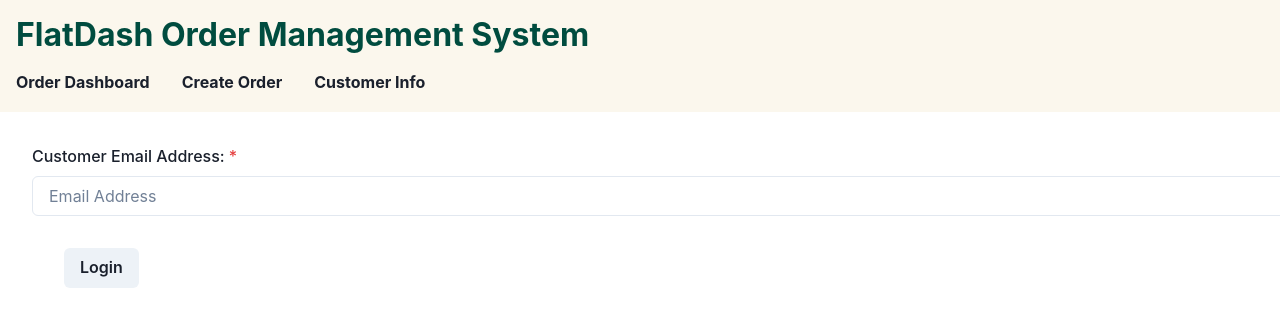
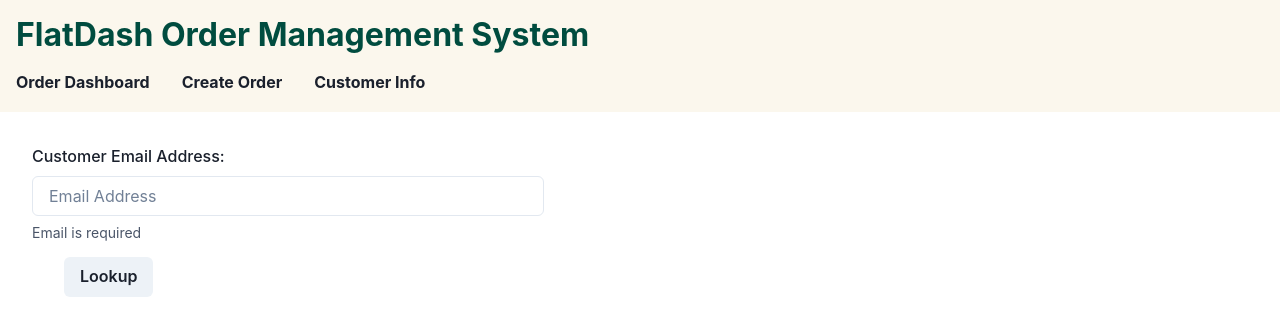
Before and after one commit to terrencejihoonjung/FlatDash, a React (Create React App) app: page /customer in a window 1280 px wide. Shown: the top 336 px of the page. Built offline with nearby package versions, Linux system fonts and the light colour scheme.

Commit message:
fixed all except CreateOrder and MenuItem

```diff
--- a/src/components/App.js
+++ b/src/components/App.js
@@ -4,7 +4,7 @@
 import NavBar from "./NavBar"
 import Dashboard from "./Dashboard"
 import OrderDetail from "./OrderDetail"
-import CustomerLogin from "./CustomerLogin"
+import CustomerLookup from "./CustomerLookup"
 import { useState } from "react"
 
 function App() {
@@ -17,7 +17,7 @@
       <Routes>
         <Route path="/" element={<Dashboard />} />
         <Route path="/create" element={<CreateOrder />} />
-        <Route path="/customer" element={<CustomerLogin setLoginId={setLoginId} />} />
+        <Route path="/customer" element={<CustomerLookup setLoginId={setLoginId} />} />
         <Route path="/customer/:id" element={<CustomerDetail id={loginId} />} />
         <Route path="/order/:id" element={<OrderDetail />} />
       </Routes>
--- a/src/components/CreateOrder.js
+++ b/src/components/CreateOrder.js
@@ -1,12 +1,27 @@
-import { Grid } from "@chakra-ui/react"
+import { Grid, GridItem, Heading } from "@chakra-ui/react"
 import OrderForm from "./OrderForm"
 import OrderMenu from "./OrderMenu"
 
 function CreateOrder() {
   return(
-    <Grid>
-      <OrderForm />
+    <Grid
+    templateAreas={
+      `"form menu"
+      "order menu"`}
+      gridTemplateRows={"2fr 3fr"}
+      gridTemplateColumns={"1fr 1fr"}>
+      <GridItem area={"form"}>
+        <Heading>Customer Info</Heading>
+        <OrderForm />
+      </GridItem>
+      <GridItem area={"menu"}>
+      <Heading>Select Menu Items</Heading>
       <OrderMenu />
+      </GridItem>
+      <GridItem area={"order"}>
+      <Heading>Current Order</Heading>
+      </GridItem>
+
     </Grid>
   )
 }
--- a/src/components/CustomerDetail.js
+++ b/src/components/CustomerDetail.js
@@ -14,8 +14,8 @@
     .then(object => {
       setCustomer(object)
       setAllOrderOfCustomer(object.orders)
-      console.log(object)
-      console.log(object.orders)
+      // console.log(object)
+      // console.log(object.orders)
     })
     } , [])
 
@@ -24,7 +24,7 @@
       {customer["email_address"]}
 
       <ul>{allOrderOfCustomer.map(order => {
-         return <li>{order.id}</li>
+         return <li key={order.id}>{order.id}</li>
       })}</ul>
     </Box>
   )
--- a/src/components/CustomerLogin.js
+++ /dev/null
@@ -1,58 +0,0 @@
-import { useState } from "react"
-import { useNavigate } from "react-router-dom"
-import { FormControl,
-    FormLabel,
-    Input,
-    Button,
-    Box } from "@chakra-ui/react"
-
-function CustomerLogin({ setLoginId }) {
-
-    const [emailInput, setEmailInput] = useState("")
-    const navigate = useNavigate()
-    // navigate is the v6 of useHistory hook
-
-    function handleEmailInput(e) {
-        setEmailInput(e.target.value)
-    }
-
-    function handleLogIn() {
-        fetch("http://localhost:9292/customer_login", {
-            method: "POST",
-            headers: {
-                "Content-Type": "application/json"
-            },
-            body: JSON.stringify({email: emailInput})
-        })
-            .then(r => r.json())
-            .then(customerId => {
-                setLoginId(customerId)
-                navigate(`/customer/${customerId}`)
-            })
-    }
-
-    return (
-        <Box
-        backgroundColor=""
-        height="100vh"
-        >
-            <FormControl
-            id="loginForm"
-            margin="2rem 2rem 2rem 2rem"
-            isRequired
-            >
-                <FormLabel htmlFor="email" marginTop="1rem" >Customer Email Address:</FormLabel>
-                <Input
-                id="email"
-                onChange={handleEmailInput}
-                value={emailInput}
-                placeholder="Email Address" />
-            </FormControl>
-            <Button marginLeft="4rem" onClick={handleLogIn} >
-                Login
-            </Button>
-        </Box>
-    )
-}
-
-export default CustomerLogin
--- /dev/null
+++ b/src/components/CustomerLookup.js
@@ -0,0 +1,64 @@
+import { useState } from "react"
+import { useNavigate } from "react-router-dom"
+import { FormControl,
+        FormLabel,
+        Input,
+        Button,
+        Box,
+        FormErrorMessage,
+        FormHelperText } from "@chakra-ui/react"
+
+function CustomerLookup({ setLoginId }) {
+
+    const [emailInput, setEmailInput] = useState("")
+    const navigate = useNavigate()
+    // navigate is the v6 of useHistory hook
+
+    function handleEmailInput(e) {
+        setEmailInput(e.target.value)
+    }
+
+    const handleLookup = () => {
+        fetch(`http://localhost:9292/customer_lookup/${emailInput}`)
+        .then(r => r.json())
+        .then(id => {
+            setLoginId(id)
+            navigate(`/customer/${id}`)
+        })
+    }
+
+    const regExEmail = /^\w+([\.-]?\w+)*@\w+([\.-]?\w+)*(\.\w{2,3})+$/
+    const isError = !(regExEmail.test(emailInput)||emailInput==="")
+
+    return (
+        <Box>
+            <FormControl
+            id="loginForm"
+            margin="2rem 2rem 1rem"
+            isInvalid={isError} >
+                <FormLabel
+                htmlFor="email"
+                marginTop="1rem" >
+                    Customer Email Address:</FormLabel>
+                <Input
+                id="email"
+                onChange={handleEmailInput}
+                value={emailInput}
+                placeholder="Email Address"
+                width="40%" />
+                {!isError ?
+                (<FormHelperText>
+                    Email is required
+                </FormHelperText>) :
+                (<FormErrorMessage>
+                    Please enter a valid address
+                </FormErrorMessage>)}
+            </FormControl>
+            <Button marginLeft="4rem" onClick={handleLookup} >
+                Lookup
+            </Button>
+        </Box>
+    )
+}
+
+export default CustomerLookup
--- a/src/components/OrderCard.js
+++ b/src/components/OrderCard.js
@@ -1,4 +1,4 @@
-import { Box, Heading, Text, Button, ButtonGroup, Flex } from "@chakra-ui/react"
+import { Box, Heading, Text, Button, Flex } from "@chakra-ui/react"
 import { useNavigate } from "react-router-dom";
 
 function OrderCard({ order , onDeleteOrder }) {
--- a/src/components/OrderForm.js
+++ b/src/components/OrderForm.js
@@ -1,8 +1,10 @@
 import { FormControl,
-    FormLabel,
-    Input,
-    Button,
-    Box } from "@chakra-ui/react"
+        FormLabel,
+        Input,
+        Button,
+        Box,
+        FormHelperText,
+        FormErrorMessage } from "@chakra-ui/react"
   import { useState } from "react"
 
 function OrderForm() {
@@ -16,11 +18,10 @@
   const [form, setForm] = useState(initialForm)
 
   const handleInput = e => {
-    const { field, input } = e.target
-    setForm(currentForm => ({ ...currentForm, [field]: input }))
+    const { id, value } = e.target
+    setForm(currentForm => ({ ...currentForm, [id]: value }))
+    //parentheses needed around curlies to escape explicit return expected
   }
-
-  // const isError check if field is complete
 
   const handleSubmit = e => {
     e.preventDefault()
@@ -37,40 +38,55 @@
         )
     }
 
-    /*fetch(http://localhost:9292/customer, customerObj)*/
+    /*fetch(http://localhost:9292/customer, customerPOSTObj)*/
 
     setForm(initialForm)
   }
+
+  const regExEmail = /^\w+([\.-]?\w+)*@\w+([\.-]?\w+)*(\.\w{2,3})+$/
+  const isError = !(regExEmail.test(form.email)||form.email==="")
 
   return (
     <Box>
       <FormControl
       id="customerForm"
       margin="2rem 2rem 2rem 2rem"
-      isRequired >
+      isInvalid={isError}
+       >
         <FormLabel htmlFor="name" marginTop="1rem" >Customer Name:</FormLabel>
         <Input
         id="name"
         onChange={handleInput}
         value={form.name}
-        placeholder="Full Name" />
+        placeholder="Full Name"
+        width="auto" />
         <FormLabel htmlFor="email" marginTop="1rem" >Email Address:</FormLabel>
         <Input
         id="email"
         type="email"
         onChange={handleInput}
         value={form.email}
-        placeholder="example@contoso.com" />
+        placeholder="example@contoso.com"
+        width="auto" />
+        {!isError ?
+          (<FormHelperText>
+            Email is required
+          </FormHelperText>) :
+          (<FormErrorMessage>
+            Please enter a valid address
+          </FormErrorMessage>)}
         <FormLabel
         htmlFor="phone"
         marginTop="1rem"
-        optionalIndicator >Phone #:</FormLabel>
+        optionalIndicator >
+          Phone #:</FormLabel>
         <Input
         id="phone"
         type='phone'
         onChange={handleInput}
         value={form.phone}
-        placeholder='123-456-7890' />
+        placeholder='123-456-7890'
+        width="auto" />
       </FormControl>
         <Button marginLeft="4rem" onClick={handleSubmit} >
             Create Order
--- a/src/components/OrderMenu.js
+++ b/src/components/OrderMenu.js
@@ -1,9 +1,12 @@
 import { FormControl, FormLabel, Checkbox } from "@chakra-ui/react"
-import { useState } from "react"
+import { useState, useEffect } from "react"
 
 function OrderMenu() {
 
     const [delivery, setDelivery] = useState(true)
+    const [dishes, setDishes] = useState([])
+
+    // use effect to load all menu items once
 
     const handleCheck = () => {
         setDelivery(currentDelivery => !currentDelivery)
@@ -11,14 +14,16 @@
 
     return (
         <FormControl id="orderDishesForm" >
-            <FormLabel htmlFor="delivery" marginTop="1rem" >Delivery or Pick-up?</FormLabel>
+            <FormLabel
+            htmlFor="delivery"
+            marginTop="1rem"
+            >Delivery or Pick-up?</FormLabel>
             <Checkbox
             id="delivery"
             onChange={handleCheck}
             value={delivery}
             defaultChecked >
-                Delivery
-            </Checkbox>
+                Delivery</Checkbox>
         </FormControl>
     )
 }
```
Also changed, not shown: src/components/Dashboard.js (+6 -7 lines), src/components/MenuCard.js (added, +9 -0 lines).
